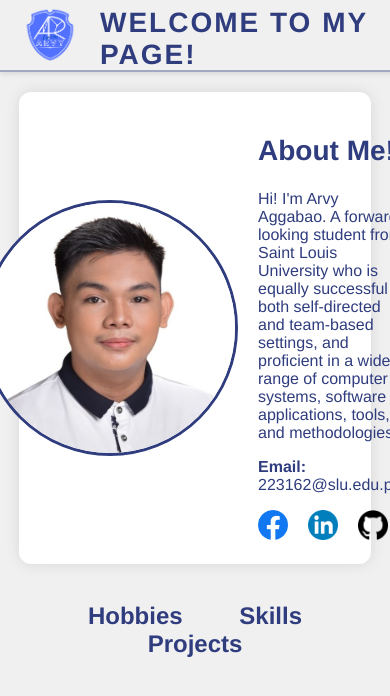
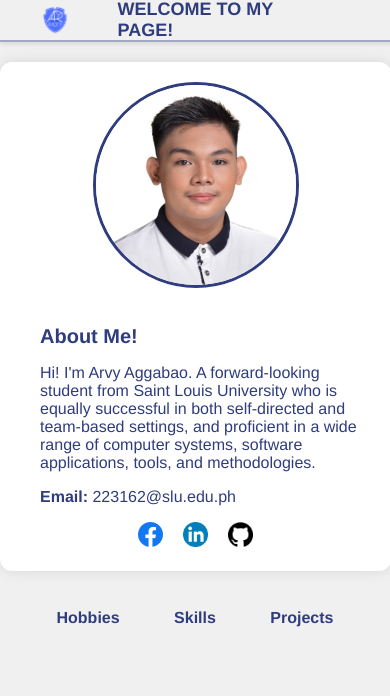
Before and after one commit to Arvss07/Aggabao-Webpage, a plain HTML site: page index.html in a window 390 px wide. Shown: the top 696 px of the page. Drawn offline with Linux system fonts and the light colour scheme.

Commit message:
added media queries

```diff
--- a/index.html
+++ b/index.html
@@ -7,6 +7,7 @@
     <meta name="viewport" content="width=device-width, initial-scale=1.0">
     <title>Arvss</title>
     <link rel="stylesheet" href="styles/styles.css">
+    <link rel="stylesheet" href="styles/media-queries.css">
 </head>
 
 <body>
@@ -132,7 +133,6 @@
                     class="res-link" target="_blank">Document </a>
             </div>
         </section>
-
     </div>
 
 </body>
--- /dev/null
+++ b/styles/media-queries.css
@@ -0,0 +1,132 @@
+@media screen and (max-width: 768px) {
+  .main-container {
+    flex-direction: column;
+  }
+
+  .profile-photo {
+    margin-bottom: 20px;
+  }
+
+  .about-me-title {
+    font-size: 24px;
+  }
+
+  .about-content {
+    font-size: 18px;
+  }
+
+  .social-group {
+    display: flex;
+    justify-content: center;
+  }
+
+  .social-facebook,
+  .social-linkedin,
+  .social-github {
+    height: 25px;
+  }
+
+  .bottom-container {
+    width: 100%;
+  }
+
+  .content-section .card {
+    padding: 15px;
+  }
+
+  .card-title {
+    font-size: 1.5em;
+  }
+
+  .card p {
+    font-size: 1em;
+  }
+
+  .card a {
+    margin-top: 15px;
+  }
+
+  .header-div {
+    height: 50px;
+  }
+
+  .title-page {
+    font-size: 20px;
+  }
+
+  header img {
+    height: 35px;
+  }
+
+  .navbar {
+    font-size: 18px;
+    margin-bottom: 30px;
+  }
+
+  @media screen and (max-width: 480px) {
+    .main-container {
+      width: 90%;
+    }
+
+    .profile-photo {
+      height: 200px;
+    }
+
+    .about-me-title {
+      font-size: 20px;
+    }
+
+    .about-content {
+      font-size: 16px;
+    }
+
+    .social-group {
+      display: flex;
+      justify-content: center;
+    }
+
+    .social-facebook,
+    .social-linkedin,
+    .social-github {
+      height: 25px;
+    }
+
+    .bottom-container {
+      width: 100%;
+    }
+
+    .content-section .card {
+      padding: 10px;
+    }
+
+    .card-title {
+      font-size: 1.2em;
+    }
+
+    .card p {
+      font-size: 0.8em;
+    }
+
+    .card a {
+      margin-top: 10px;
+    }
+
+    .header-div {
+      height: 40px;
+    }
+
+    .title-page {
+      font-size: 18px;
+    }
+
+    header img {
+      height: 30px;
+    }
+
+    .navbar {
+      font-size: 16px;
+      margin-bottom: 20px;
+    }
+
+  }
+}
--- a/styles/styles.css
+++ b/styles/styles.css
@@ -56,6 +56,8 @@ a:hover {
     height: 70px;
     display: flex;
     align-items: center;
+    justify-content: space-between;
+    padding: 0 var(--padding);
     margin-bottom: var(--padding);
     width: 100%;
     border-bottom: 2px solid var(--color-border);
@@ -67,11 +69,14 @@ a:hover {
     color: var(--color-primary);
     padding-left: var(--padding);
     text-transform: uppercase;
-    letter-spacing: 2px;
     font-size: 28px;
-    margin-bottom: 10px;
-    transition: letter-spacing var(--transition-speed);
+    margin: 0 auto;
+    position: absolute;
+    left: 50%;
+    transform: translateX(-50%);
 }
+
+
 
 header img {
     height: 60px;
```
